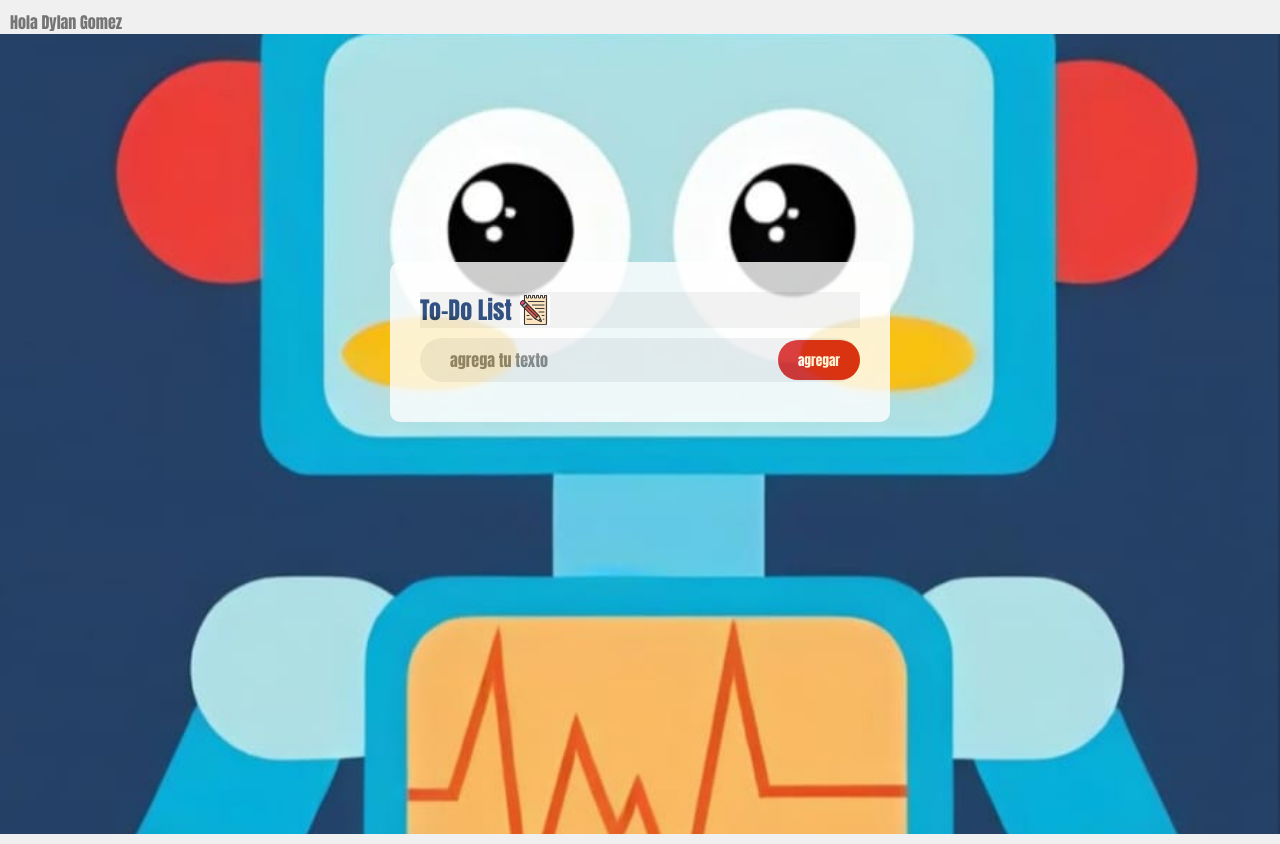
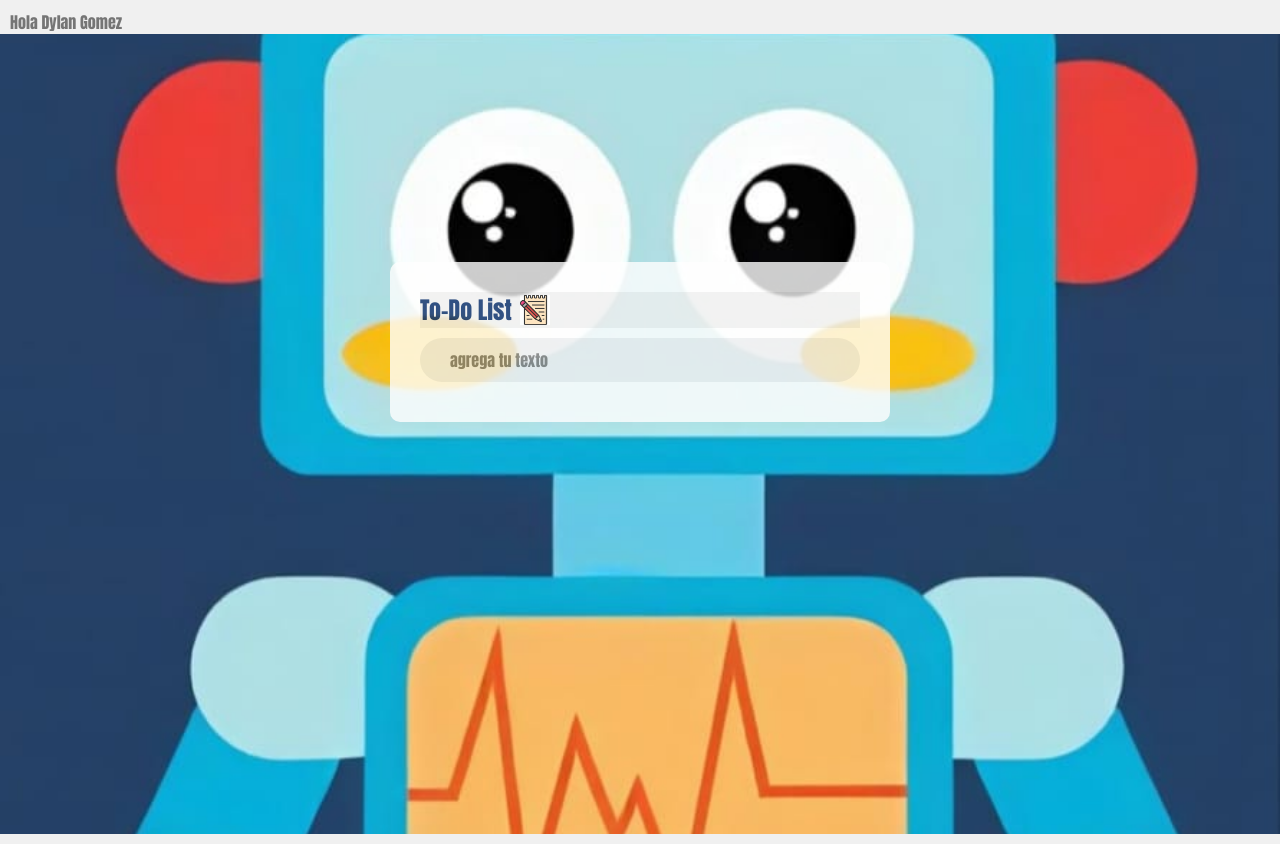
Before and after one commit to JalVargas/To-do-List, a plain HTML site: page index.html in a window 1280 px wide. Drawn offline with Linux system fonts and the light colour scheme.

Commit message:
delete button add

```diff
--- a/index.html
+++ b/index.html
@@ -13,7 +13,6 @@
         <h2>To-Do List <img src="images/icon.png" /></h2>
         <div class="row">
           <input type="text" id="input-box" placeholder="agrega tu texto" />
-          <button onclick="addTask()">agregar</button>
         </div>
         <ul id="list-container"></ul>
       </div>
```
